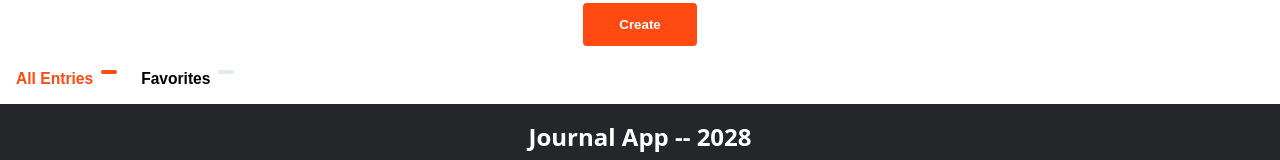
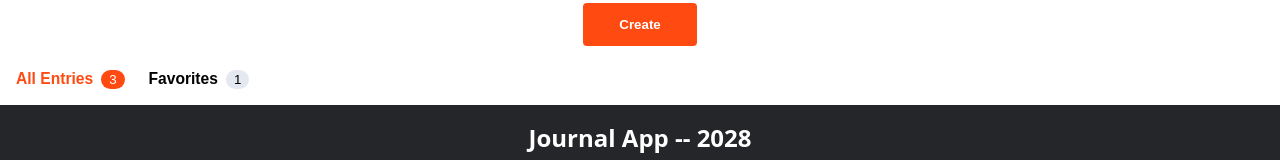
Before and after one commit to ThysBat/journal-app, a React (Create React App) app: page / in a window 1280 px wide. Shown: the part 369-529 px from the top of the page. Built offline with nearby package versions, Linux system fonts and the light colour scheme.

Commit message:
change typo

```diff
--- a/src/components/Tabs/index.js
+++ b/src/components/Tabs/index.js
@@ -5,10 +5,10 @@ import Tab from "../Tab";
 export default function Tabs() {
   return (
     <section className="tabs">
-      <Tab counter={3} highlighted>
+      <Tab numberOfEntries={3} highlighted>
         All Entries
       </Tab>
-      <Tab counter={1}>Favorites</Tab>
+      <Tab numberOfEntries={1}>Favorites</Tab>
     </section>
   );
 }
```
